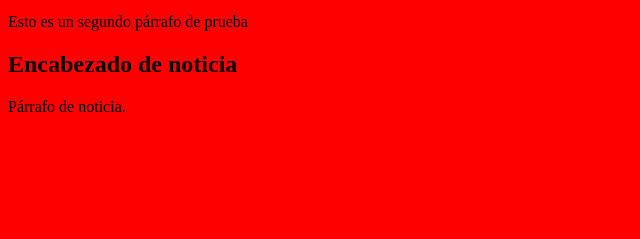
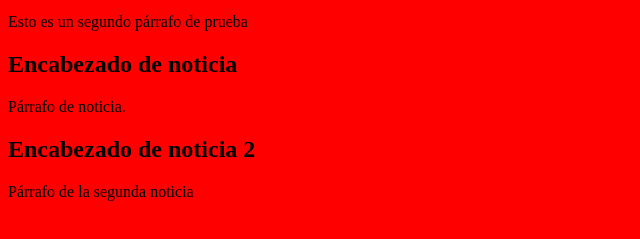
Before and after one commit to lisva11/Proyecto-prueba, a plain HTML site: page index.html in a window 1280 px wide. Shown: the part 101-340 px from the top of the page, without its empty margins (0-640 px from the left). Drawn offline with Linux system fonts and the light colour scheme.

Commit message:
Update index.html

```diff
--- a/index.html
+++ b/index.html
@@ -16,5 +16,9 @@
         <h2>Encabezado de noticia</h1>
         <p>P&aacute;rrafo de noticia.</p>
     </div>
+    <div>
+        <h2>Encabezado de noticia 2</h2>
+        <p>P&aacute;rrafo de la segunda noticia</p>
+    </div>
 </body>
 </html>
```
